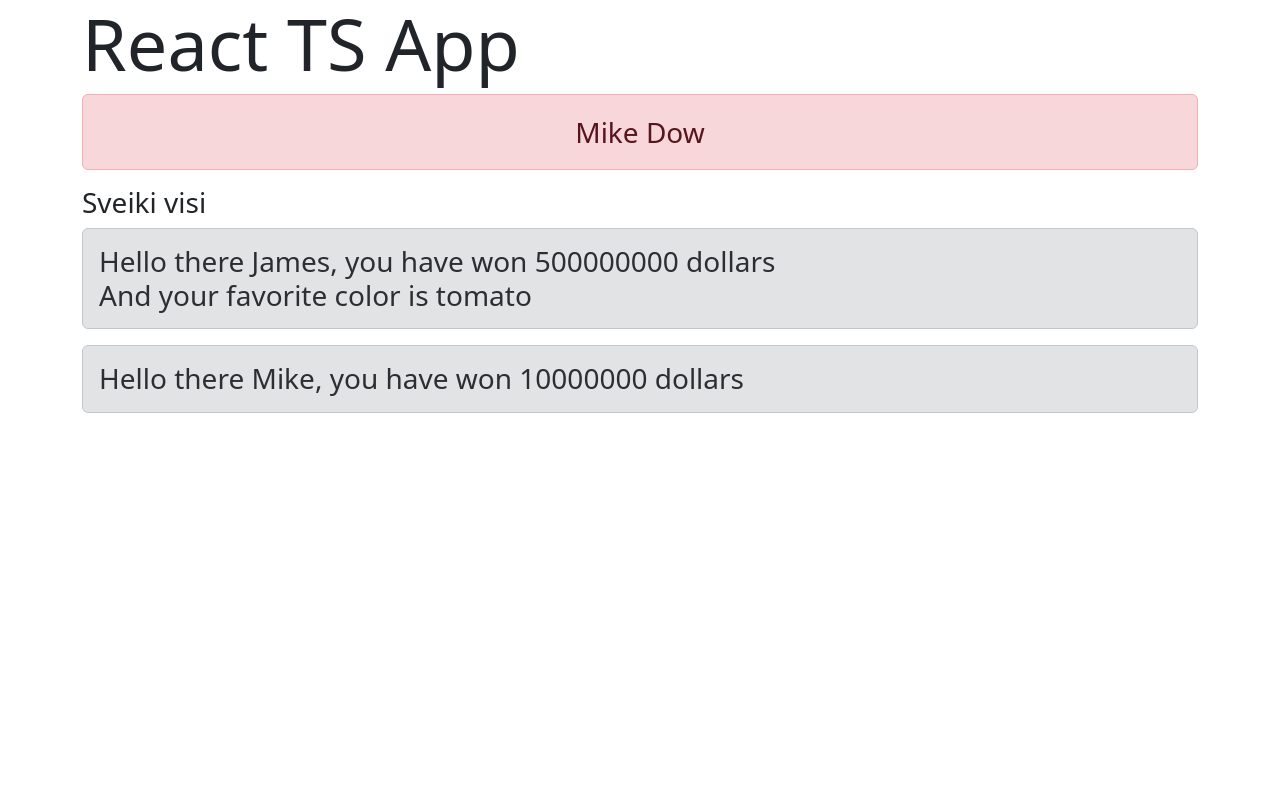
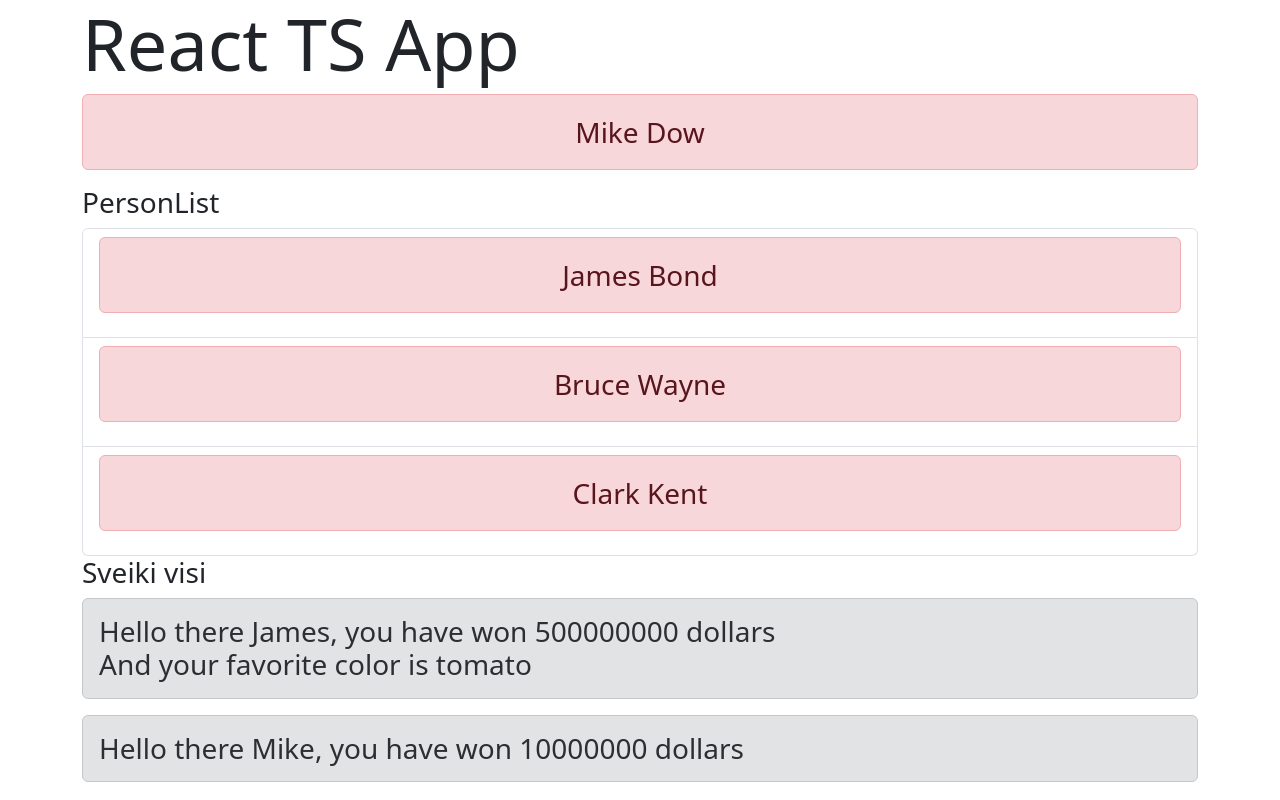
Before and after one commit to MariusCodeAcademy/type19-18_react_ts_intro, a React (Vite) app: page / in a window 1280 px wide. Built offline with nearby package versions, Linux system fonts and the light colour scheme.

Commit message:
person list

```diff
--- a/src/App.tsx
+++ b/src/App.tsx
@@ -1,16 +1,37 @@
 import Greet from './components/Greet';
 import Heading from './components/Heading';
 import Person from './components/Person';
+import PersonList from './components/PersonList';
+
+type PersonObj = {
+  firstName: string;
+  lastName: string;
+};
 
 function App() {
-  const perObj = {
+  const perObj: PersonObj = {
     firstName: 'Mike',
     lastName: 'Dow',
   };
+  const personArr: PersonObj[] = [
+    {
+      firstName: 'James',
+      lastName: 'Bond',
+    },
+    {
+      firstName: 'Bruce',
+      lastName: 'Wayne',
+    },
+    {
+      firstName: 'Clark',
+      lastName: 'Kent',
+    },
+  ];
   return (
     <div className='container'>
       <h2 className='display-2'>React TS App</h2>
       <Person item={perObj} />
+      <PersonList list={personArr} />
       <Heading title={'Sveiki'} />
       <Greet name='James' amount={500_000_000} favColor='tomato' />
       <Greet name='Mike' amount={10_000_000} />
--- /dev/null
+++ b/src/components/PersonList.tsx
@@ -0,0 +1,22 @@
+import Person from './Person';
+
+type PersonListProps = {
+  list: {
+    firstName: string;
+    lastName: string;
+  }[];
+};
+export default function PersonList(props: PersonListProps) {
+  return (
+    <div>
+      <h3>PersonList</h3>
+      <ul className='list-group'>
+        {props.list.map((pObj) => (
+          <li key={pObj.firstName} className='list-group-item'>
+            <Person item={pObj} />
+          </li>
+        ))}
+      </ul>
+    </div>
+  );
+}
```
